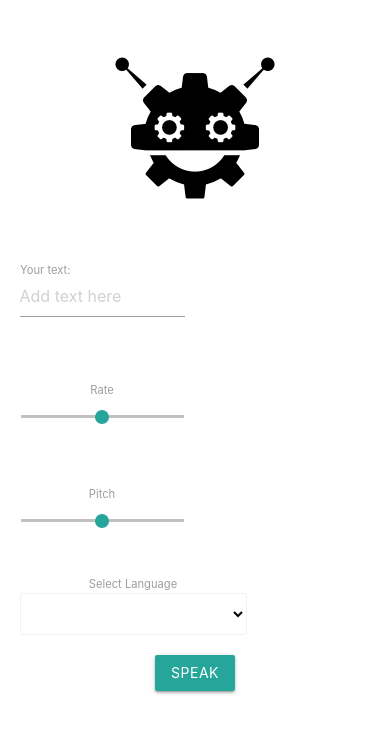
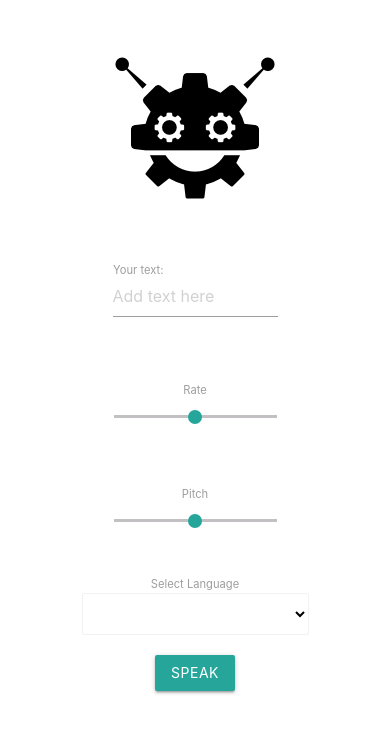
Before and after one commit to Hassanbhb/Reading-Robot, a plain HTML site: page index.html in a window 390 px wide. Drawn offline with nearby package versions, Linux system fonts and the light colour scheme.

Commit message:
fixed mobile select bug

```diff
--- a/index.html
+++ b/index.html
@@ -13,13 +13,13 @@
 
             <form class="col s12 ">
                 <div class="row">
-                    <div class="input-field col s6 offset-m3">
+                    <div class="input-field col s6 offset-m3 offset-s3">
                         <textarea name="text" id="text-input" class="materialize-textarea" placeholder="Add text here"></textarea>
                         <label for="text">Your text:</label>
                     </div>
                 </div>
                 <div class="row">
-                    <div class="col s6 offset-m3">
+                    <div class="col s6 offset-m3 offset-s3">
                         <p class="range-field">
                             <label for="range">Rate</label>
                             <input type="range" id="rate-input" min="0" max="2" value="1" step="0.1">
@@ -27,7 +27,7 @@
                     </div>
                 </div>
                 <div class="row" >
-                    <div class="col s6 offset-m3">
+                    <div class="col s6 offset-m3 offset-s3">
                         <p class="range-field">
                             <label for="range">Pitch</label>
                             <input type="range" id="pitch-input" min="0" max="2" value="1" step="0.1">
@@ -35,7 +35,7 @@
                     </div>
                 </div>
                 <div class="row">
-                    <div class="col s8 offset-m2">
+                    <div class="col s8 offset-m2 offset-s2">
                         <label>Select Language</label>
                         <select class="browser-default" id="options">
 
```
